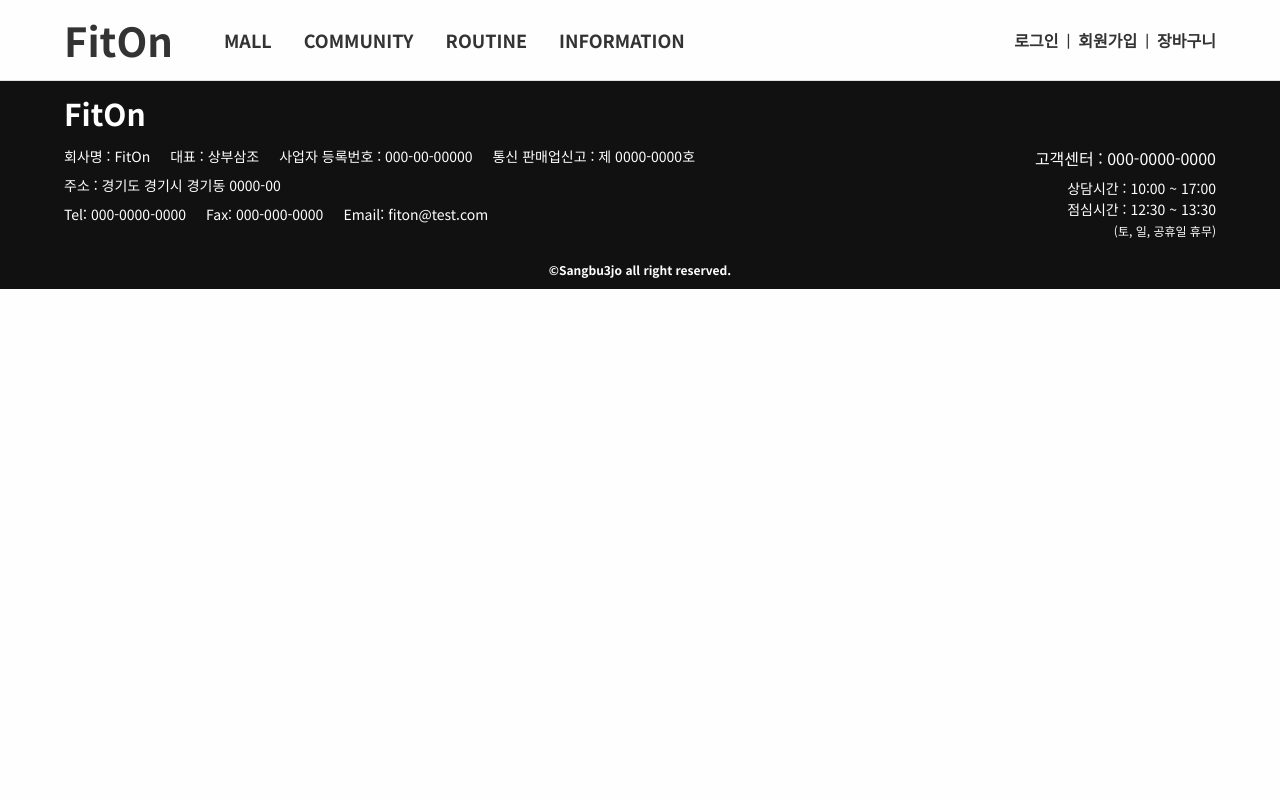
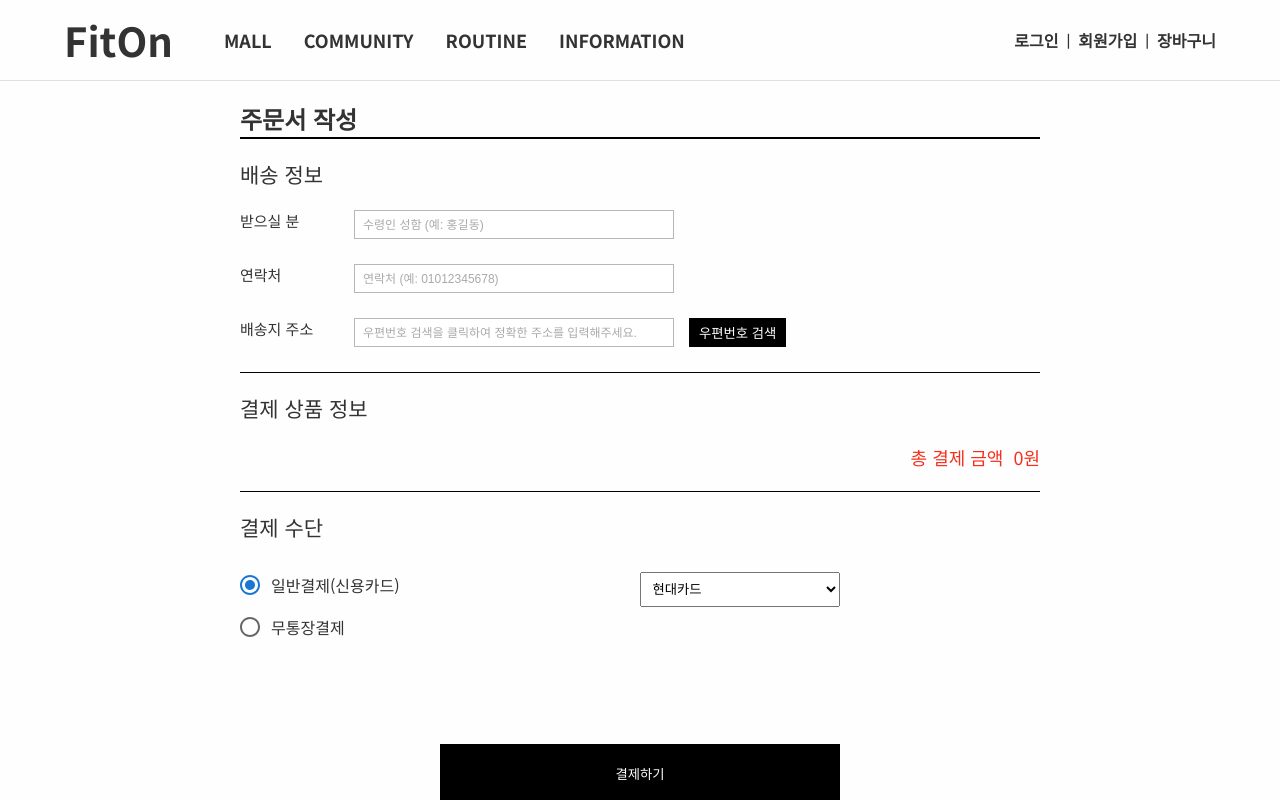
Before and after one commit to suover/fit-on, a React (Create React App) app in the folder src/main/reactfront/: page /order-page in a window 1280 px wide. Shown: the top 800 px of the page. Built offline with nearby package versions, Linux system fonts and the light colour scheme; what quill-image-resize-module-react would draw is missing.

Commit message:
코드 수정입니다.

```diff
--- a/src/main/reactfront/src/App.tsx
+++ b/src/main/reactfront/src/App.tsx
@@ -12,11 +12,11 @@ import SigninPage from './pages/signin/SigninPage'; // 회원가입
 import SignupPage from './pages/signup/SignupPage';
 import Mall from './pages/mall/Mall'; // 쇼핑몰
 import Products from './pages/mall/Products';
+import ProductDetail from './pages/productDetail/ProductDetail';
 import Fittness from './pages/mall/Fittness';
 import Food from './pages/mall/Food';
 import Supplement from './pages/mall/Supplemnet';
 import OrderPage from './pages/order/OrderPage';
-import ProductDetail from './pages/productDetail/ProductDetail';
 import Community from './pages/community/CommunityMain'; // 커뮤니티
 import ViewPostDetail from './pages/community/ViewPostDetail';
 import NewPost from './pages/community/NewPost';
@@ -57,6 +57,7 @@ import ItemInquiryListPage from './pages/administrator/ItemInquiryListPage';
 import EtcInquiryListPage from './pages/administrator/EtcInquiryListPage';
 import PostRegisterPage from './pages/administrator/PostRegisterPage';
 import ItemRegisterPage from './pages/administrator/ItemRegisterPage';
+import ShoppingBasketPage from './pages/shoppingBasket/ShoppingBasketPage';
 
 const App = () => {
   return (
@@ -67,7 +68,9 @@ const App = () => {
         <Route path="/" element={<Main />} />
         <Route path="sign-in" element={<SigninPage />} />
         <Route path="sign-up" element={<SignupPage />} />
-        <Route path="mall" element={<Mall />}>
+        <Route path="order-page" element={<OrderPage />} />
+        <Route path="/shopping-basket" element={<ShoppingBasketPage />} />
+        <Route path="/mall" element={<Mall />}>
           <Route index element={<Products />} />
           <Route path="fitness" element={<Fittness />} />
           <Route path="supplement" element={<Supplement />} />
@@ -75,9 +78,9 @@ const App = () => {
           <Route
             path="product-detail/:productNum"
             element={<ProductDetail />}
-          />
+          ></Route>
         </Route>
-        <Route path="mall/order" element={<OrderPage />} />
+        <Route></Route>
         <Route path="community" element={<Community />} />
         <Route path="community/post/:postNo" element={<ViewPostDetail />} />
         <Route path="community/new-post" element={<NewPost />} />
--- a/src/main/reactfront/src/pages/order/OrderPage.tsx
+++ b/src/main/reactfront/src/pages/order/OrderPage.tsx
@@ -21,11 +21,11 @@ import { OrderDetails, Product } from '../../types/OrderInterface';
 import OrderInformation from '../../components/order/OrderInfoProps';
 import RadioButtonsGroup from '../../components/order/Radio';
 import SelectCard from '../../components/order/SelectCard';
-import image05 from '../../assets/img/image05.jpg';
 
 const OrderPage: React.FC = () => {
   const location = useLocation();
-  const { selectedProduct } = location.state || {};
+  const { selectedProducts }: { selectedProducts?: Product[] } =
+    location.state || {};
   const [orderDetails, setOrderDetails] = useState<OrderDetails>({
     customerName: '',
     phoneNumber: '',
@@ -34,16 +34,25 @@ const OrderPage: React.FC = () => {
 
   const [products, setProducts] = useState<Product[]>([]);
   const [paymentMethod, setPaymentMethod] = useState<string>('hd');
-  const [totalPrice, setTotalPrice] = useState<number>(0); // 초기 값 0으로 설정
+  const [totalPrice, setTotalPrice] = useState<number>(0);
+  const [totalDeliveryFee, setTotalDeliveryFee] = useState<number>(0);
   const [paymentType, setPaymentType] = useState<string>('card');
 
   useEffect(() => {
-    if (selectedProduct) {
-      setProducts([selectedProduct]);
-      setTotalPrice(selectedProduct.price * selectedProduct.quantity);
-      console.log('선택된 옵션:', selectedProduct?.selection);
+    if (selectedProducts) {
+      setProducts(selectedProducts);
+      const newTotalPrice = selectedProducts.reduce(
+        (sum: number, product: Product) => {
+          return sum + product.price;
+        },
+        0,
+      );
+      setTotalPrice(newTotalPrice);
+
+      const newTotalDeliveryFee = newTotalPrice >= 50000 ? 0 : 2500;
+      setTotalDeliveryFee(newTotalDeliveryFee);
     }
-  }, [selectedProduct]);
+  }, [selectedProducts]);
 
   const handleInputChange = (event: React.ChangeEvent<HTMLInputElement>) => {
     setOrderDetails({
@@ -63,14 +72,6 @@ const OrderPage: React.FC = () => {
     console.log('Payment Method:', paymentMethod);
     alert('주문서가 제출되었습니다.');
   };
-
-  // products 배열이 변경될 때마다 totalPrice를 업데이트
-  useEffect(() => {
-    const newTotal = products.reduce((sum, product) => {
-      return sum + product.price * product.quantity;
-    }, 0);
-    setTotalPrice(newTotal);
-  }, [products]); // products 배열이 변경되면 이 코드가 실행됨
 
   return (
     <PageContainer>
@@ -117,26 +118,25 @@ const OrderPage: React.FC = () => {
             style={{
               display: 'flex',
               justifyContent: 'flex-start',
-              alignItems: 'center', // 세로 중앙 정렬
+              alignItems: 'center',
               marginBottom: '10px',
             }}
           >
-            <OrderInformation src={image05} />
+            <OrderInformation src={product.imageUrl} />
             <div style={{ display: 'flex', flexDirection: 'column' }}>
               <OrderInfoRow key={index}>
-                <div>{product.name}</div>
-                <div>{product.quantity}개</div>
-                <div>{selectedProduct.selection}</div>
-                <div>
-                  {(product.price * product.quantity).toLocaleString()}원
-                </div>
+                <div>상품명: {product.name}</div>
+                <div>수량: {product.quantity}개</div>
+                <div>가격: {product.price.toLocaleString()}원</div>
               </OrderInfoRow>
             </div>
           </div>
         ))}
         <PriceRow>
           <StrongText>총 결제 금액</StrongText>
-          <TotalPriceTxt>{totalPrice.toLocaleString()}원</TotalPriceTxt>
+          <TotalPriceTxt>
+            {(totalPrice + totalDeliveryFee).toLocaleString()}원
+          </TotalPriceTxt>
         </PriceRow>
         <LightDivider />
         <h2>결제 수단</h2>
--- a/src/main/reactfront/src/types/OrderInterface.tsx
+++ b/src/main/reactfront/src/types/OrderInterface.tsx
@@ -5,9 +5,11 @@ export interface OrderDetails {
 }
 
 export interface Product {
+  imageUrl: string;
   name: string;
   price: number;
   quantity: number;
+  deliveryFee: number;
 }
 
 export interface OrderInfoProps {
```
Also changed, not shown: 2 other files (tests, documents, lock files or other folders).
